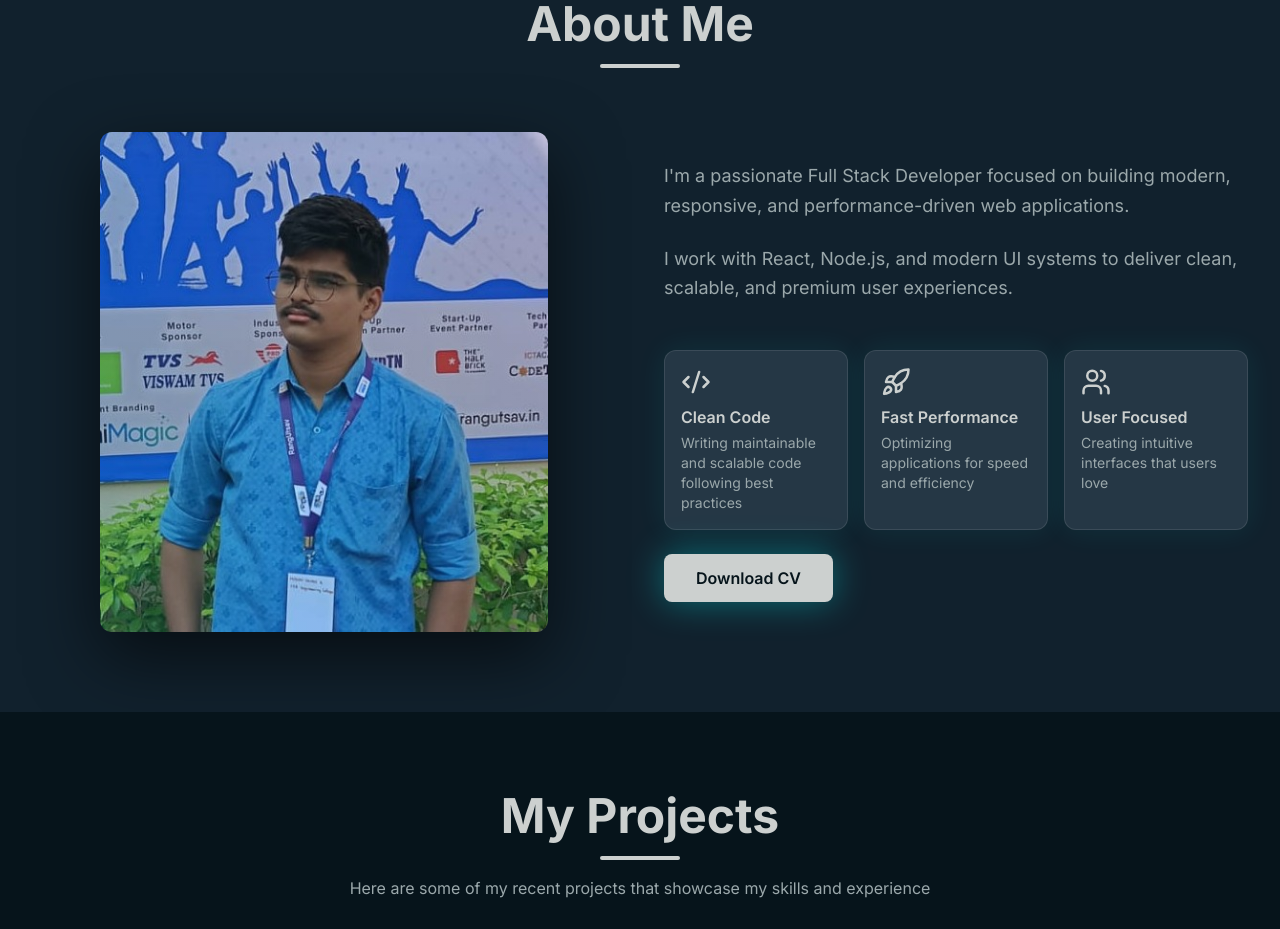
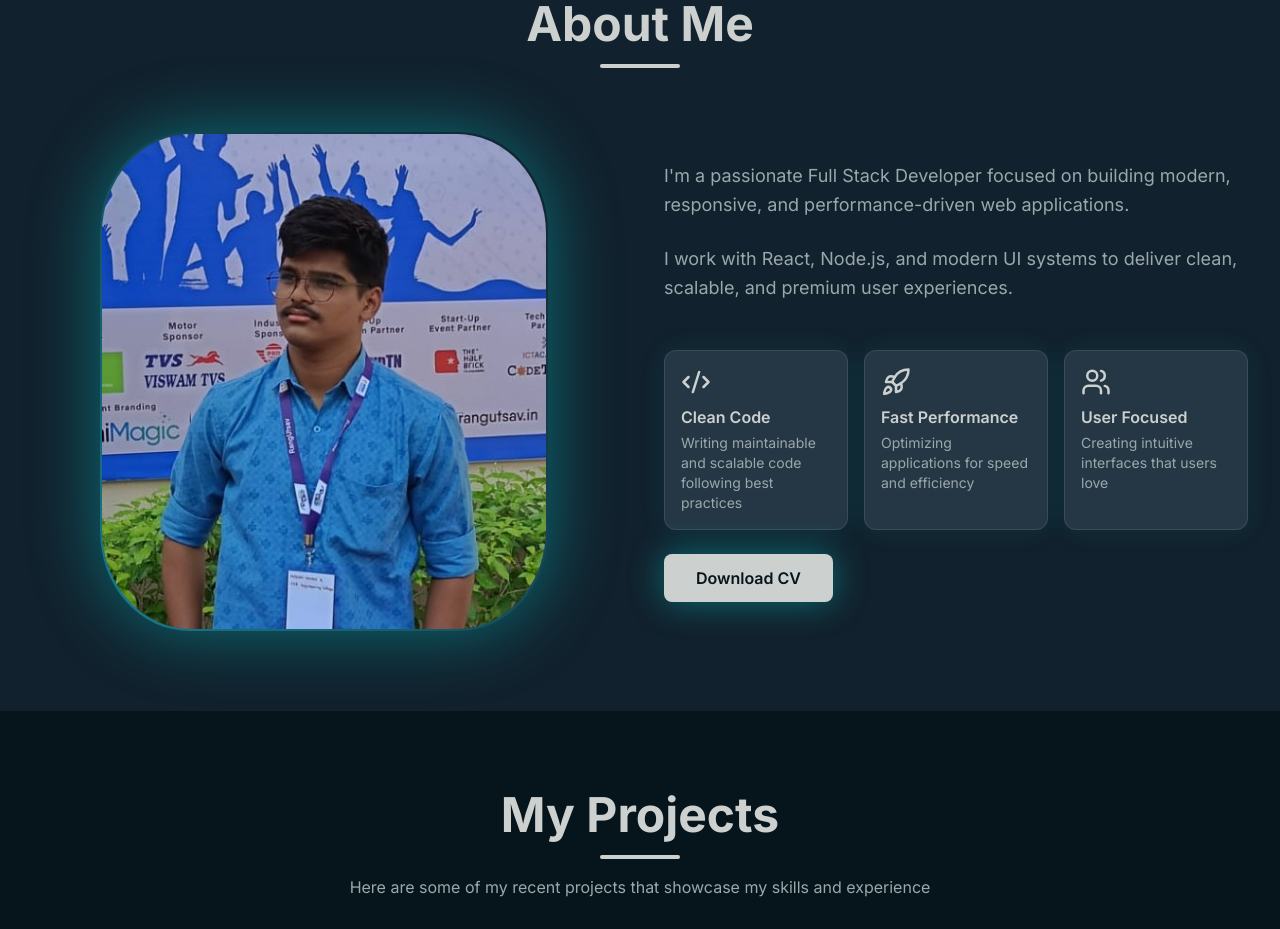
Before and after one commit to gkdhass/G_K_Portfolio, a React (Vite) app: page / in a window 1280 px wide. Shown: the part 880-1809 px from the top of the page. Built offline with nearby package versions, Linux system fonts and the light colour scheme.

Commit message:
Fix auth middleware and logout flow

```diff
--- a/src/components/About.jsx
+++ b/src/components/About.jsx
@@ -47,21 +47,23 @@ const About = () => {
         </motion.div>
 
         <div className="grid grid-cols-1 lg:grid-cols-2 gap-12 items-center">
-          {/* ================= IMAGE (NO 3D) ================= */}
+          {/* ================= IMAGE (20% CURVE + STRONGER GLOW BORDER) ================= */}
           <motion.div
             initial={{ opacity: 0, y: 40 }}
             animate={isInView ? { opacity: 1, y: 0 } : {}}
             transition={{ duration: 1 }}
             className="flex justify-center"
           >
-            <div className="relative max-w-md rounded-xl">
+            <div className="relative max-w-md rounded-[20%] p-[2px]
+              bg-gradient-to-tr from-cyan-400/50 to-transparent
+              shadow-[0_0_70px_rgba(0,255,255,0.35)]
+              hover:shadow-[0_0_100px_rgba(0,255,255,0.55)]
+              transition-all duration-500">
               <img
                 src={Photo}
                 alt="Profile"
-                className="rounded-xl w-full shadow-[0_25px_70px_rgba(0,0,0,0.6)]"
+                className="rounded-[20%] w-full bg-portfolio-bg-main"
               />
-              {/* subtle light overlay */}
-              <div className="absolute inset-0 rounded-xl bg-gradient-to-tr from-cyan-400/15 to-transparent pointer-events-none" />
             </div>
           </motion.div>
 
```
